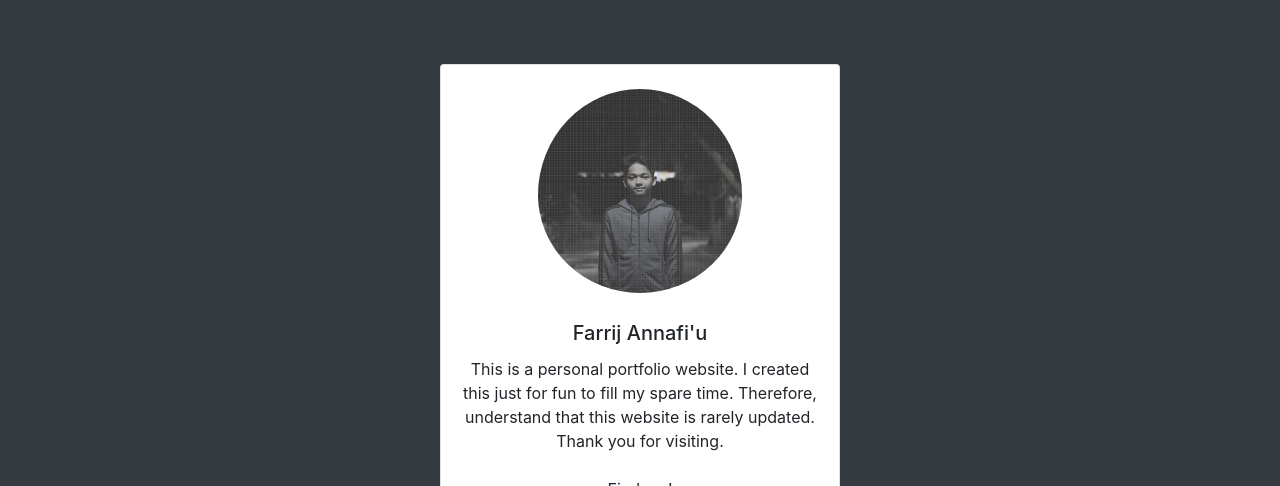
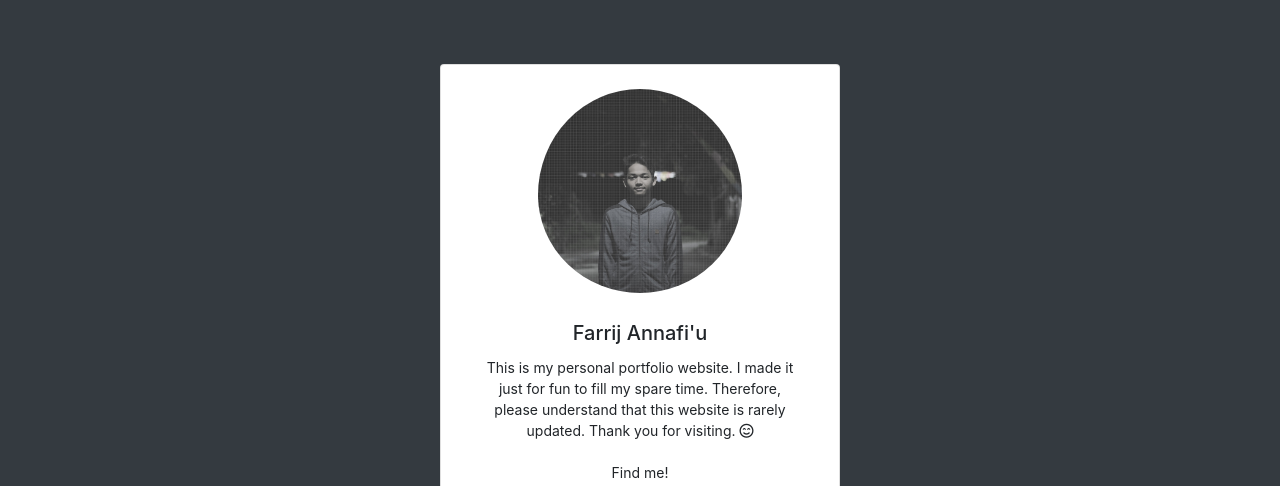
Before and after one commit to annafiu/annafiu.github.io, a plain HTML site: page index.html in a window 1280 px wide. Shown: the part 56-542 px from the top of the page. Drawn offline with nearby package versions, Linux system fonts and the light colour scheme.

Commit message:
change desc again

```diff
--- a/index.html
+++ b/index.html
@@ -48,7 +48,7 @@
     <img class="rounded-circle px-5 mt-4 mx-auto pb-2" width="300" src="img/fr.jpg" alt="Card image cap">
     <div class="card-body">
       <h5 class="card-title text-center">Farrij Annafi'u</h5>
-      <div class="card-text text-center">This is a personal portfolio website. I created this just for fun to fill my spare time. Therefore, understand that this website is rarely updated. <br>Thank you for visiting.<br><br>Find me!</p>
+      <div class="card-text text-center">This is my personal portfolio website. I made it just for fun to fill my spare time. Therefore, please understand that this website is rarely updated. Thank you for visiting. <i class="far fa-smile-beam"></i><br><br>Find me!</p>
     </div>
     <div class="card-body text-center" style="font-size: 25px; margin-top:-30px; padding-bottom: 5px;">
       <a href="https://twitter.com/akaitzy" target="_blank" class="card-link text-dark" title="Twitter" ><i class="fab fa-twitter"></i></a>
--- a/my-css.css
+++ b/my-css.css
@@ -1,7 +1,8 @@
 /* Others */
 .card-text {
-    width: 100% !important;
+    width: 90% !important;
     margin: auto;
+    font-size:14px;
 }
 .about {
     min-height:420px;
```
